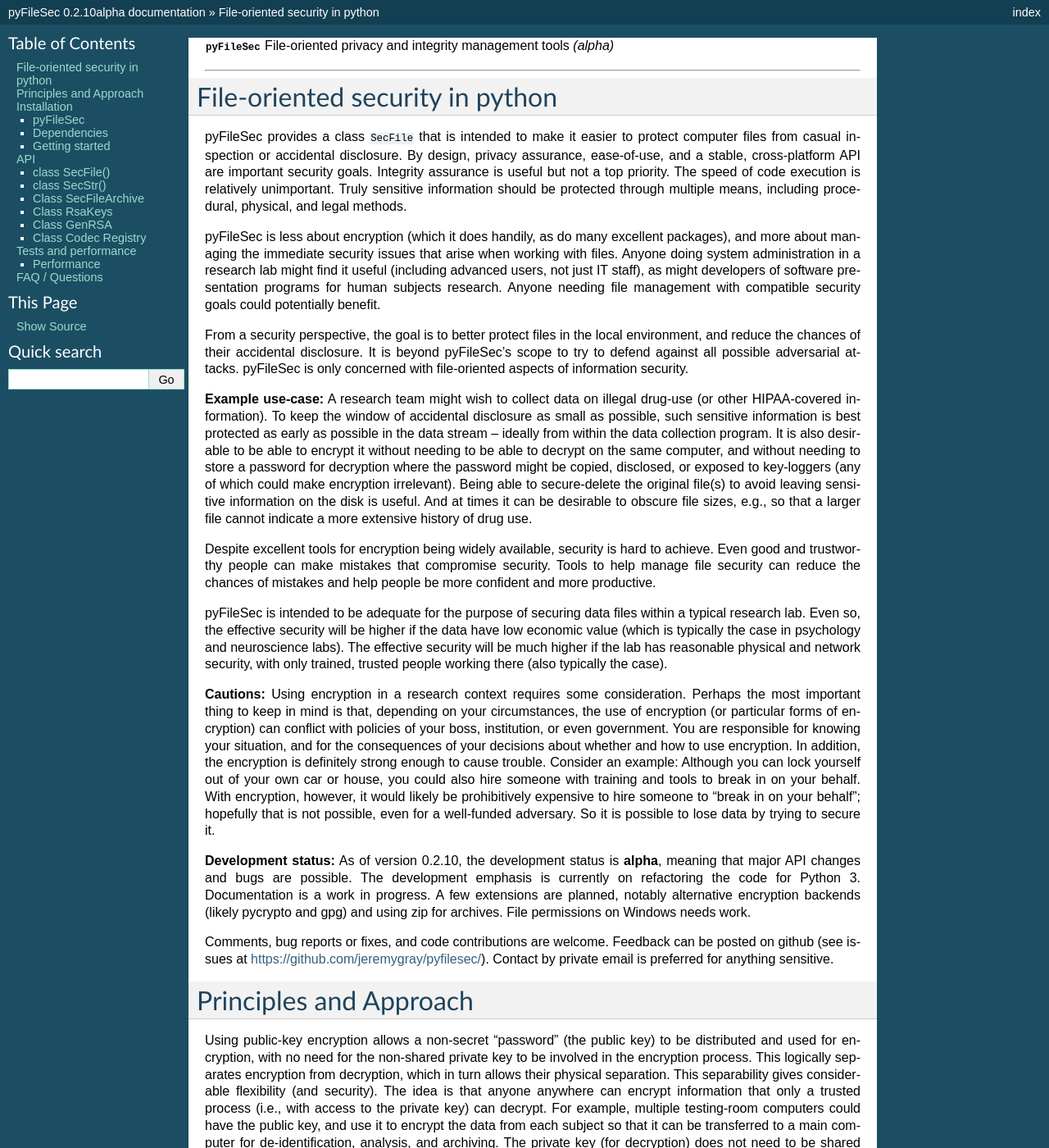
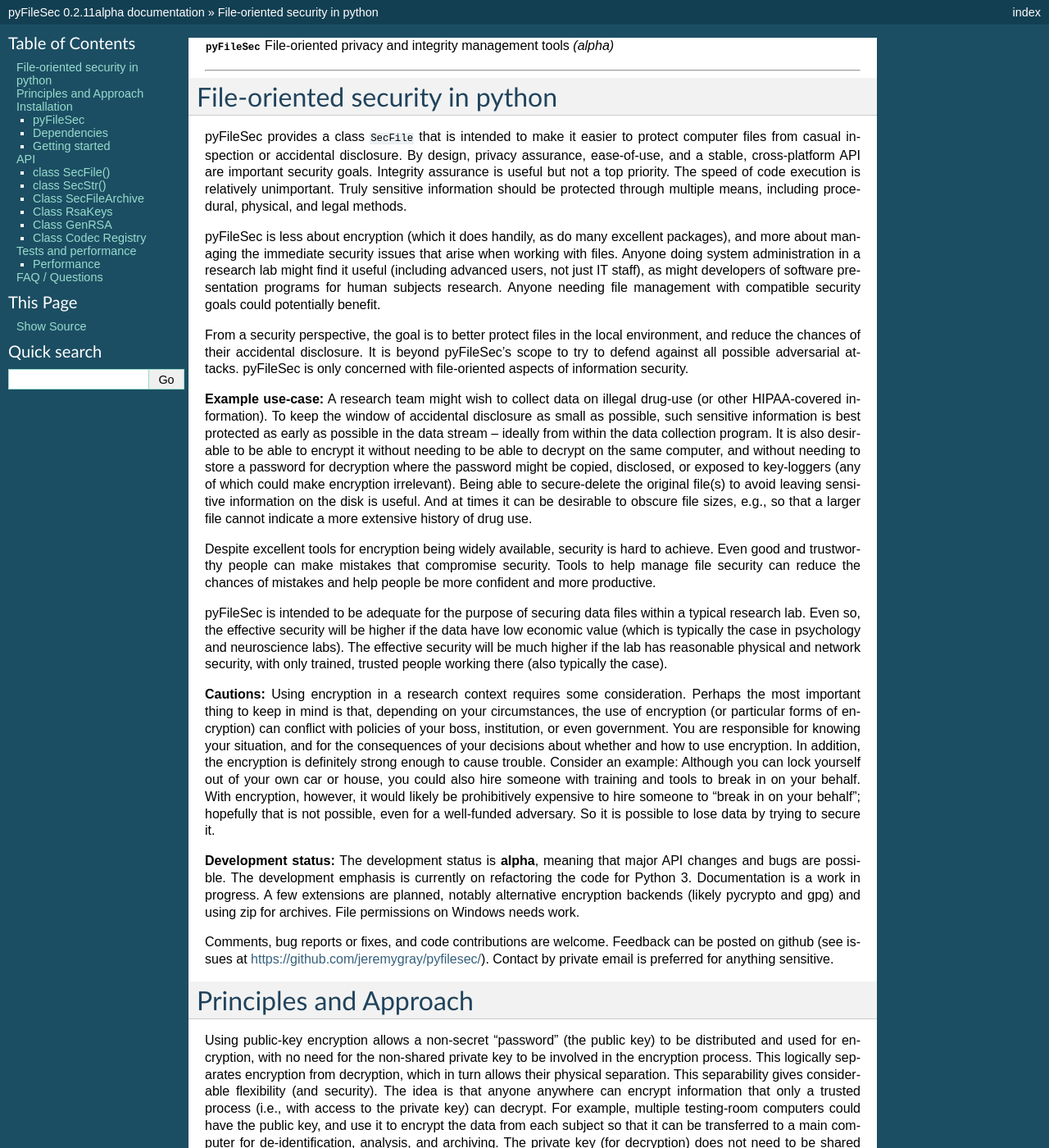
Before and after one commit to jeremygray/pyfilesec, a Sphinx documentation site: the page built from docs/source/index.rst, in a window 1280 px wide and 1400 px high. Shown: the whole window at 82% size. Built offline with Sphinx 7.4.7, drawn with Linux system fonts in a browser that asks for light colours; some of the changed text lies outside the part shown.

Commit message:
version bump

```diff
--- a/docs/source/conf.py
+++ b/docs/source/conf.py
@@ -50,7 +50,7 @@
 # The short X.Y version.
 version = '0.2'
 # The full version, including alpha/beta/rc tags.
-release = '0.2.10alpha'
+release = '0.2.11alpha'
 
 # The language for content autogenerated by Sphinx. Refer to documentation
 # for a list of supported languages.
--- a/docs/source/index.rst
+++ b/docs/source/index.rst
@@ -66,7 +66,7 @@
 to hire someone to "break in on your behalf"; hopefully that is not possible,
 even for a well-funded adversary. So it is possible to lose data by trying to secure it.
 
-**Development status:** As of version 0.2.10, the development status is **alpha**,
+**Development status:** The development status is **alpha**,
 meaning that major API changes and bugs are possible. The development emphasis is
 currently on refactoring the code for Python 3.
 Documentation is a work in progress. A few extensions are planned, notably
--- a/pyfilesec/__init__.py
+++ b/pyfilesec/__init__.py
@@ -24,7 +24,7 @@
  # DAMAGES.
 
 
-__version__ = '0.2.10alpha'
+__version__ = '0.2.11alpha'
 __author__ = 'Jeremy R. Gray'
 __contact__ = 'jrgray@gmail.com'
 
--- a/setup.py
+++ b/setup.py
@@ -5,7 +5,7 @@
 
 setup(
     name='PyFileSec',
-    version='0.2.10alpha',
+    version='0.2.11alpha',
     author='Jeremy R. Gray',
     author_email='jrgray@gmail.com',
     maintainer='Jeremy R. Gray',
@@ -26,7 +26,6 @@
                  ],
     keywords=['encryption', 'security', 'privacy', 'integrity',
               'human subjects', 'research'],
-    #url='http://pythonhosted.org/pyFileSec', # documentation
     url='https://github.com/jeremygray/pyFileSec', # home-page
     description='File-oriented privacy & integrity management tools',
     long_description=open('README.txt').read(),
```
